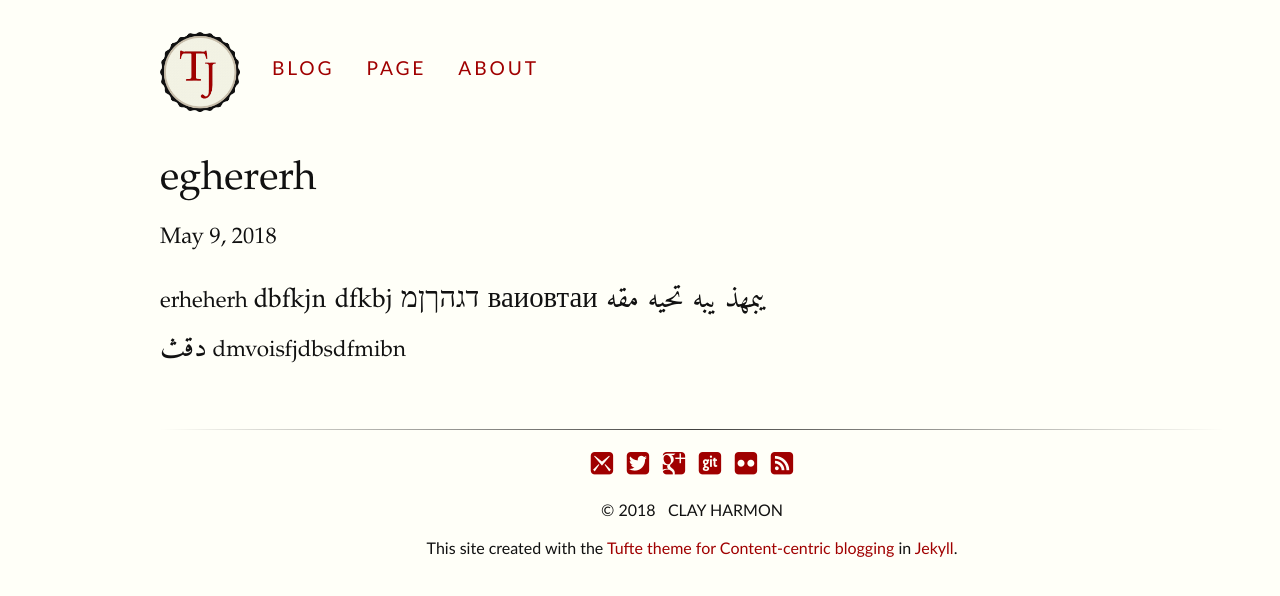
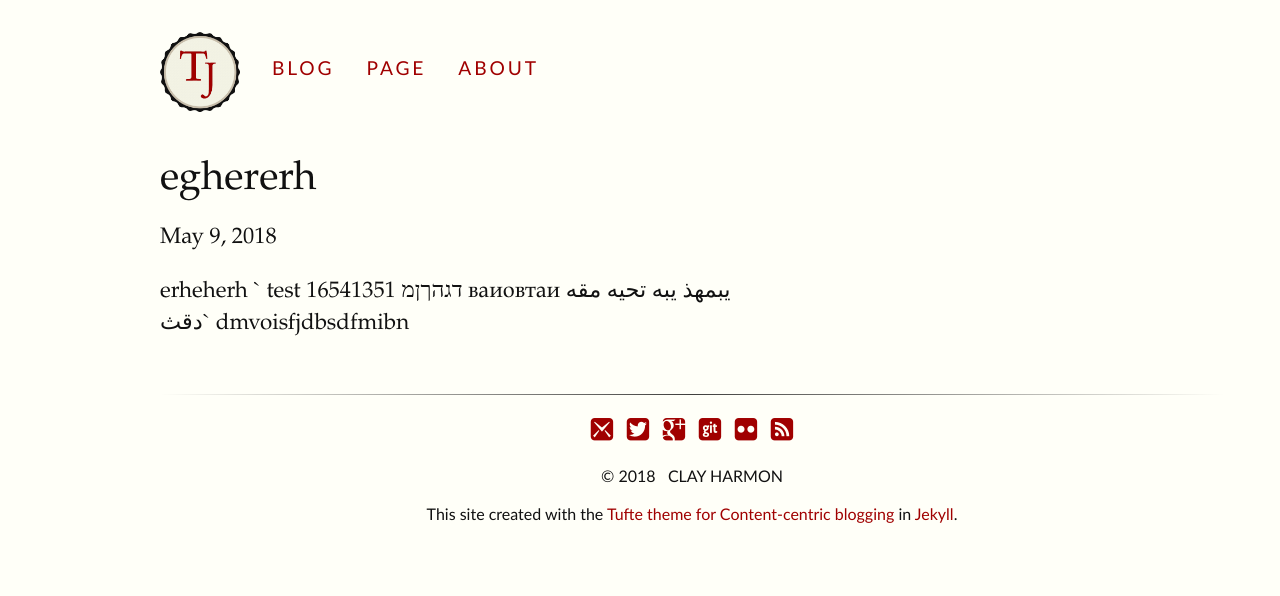
Before and after one commit to fiasinstitute/persian, a Jekyll site: the page built from _posts/2018-05-09-eghererh.md, in a window 1280 px wide. Shown: the top 596 px of the page. Built offline with Jekyll 4.4.1, drawn with Linux system fonts in a browser that asks for light colours; a script that is not in the unit is left out.

Commit message:
Update from Forestry.io - Updated 2018-05-09-eghererh.md

```diff
--- a/_posts/2018-05-09-eghererh.md
+++ b/_posts/2018-05-09-eghererh.md
@@ -1,7 +1,6 @@
 ---
 title: eghererh
-date: 2018-05-09 00:00:00 -04:00
+date: 2018-05-09 04:00:00 +0000
 layout: post
 ---
-
-erheherh `dbfkjn dfkbj דגהךןמ ваиовтаи یبمهذ یبه تحیه مقه دقث` dmvoisfjdbsdfmibn
+erheherh ` test 16541351  דגהךןמ ваиовтаи یبمهذ یبه تحیه مقه دقث` dmvoisfjdbsdfmibn
```
